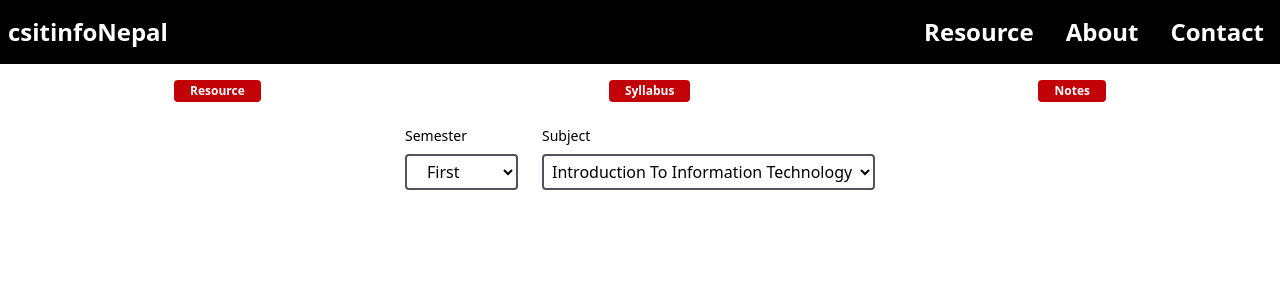
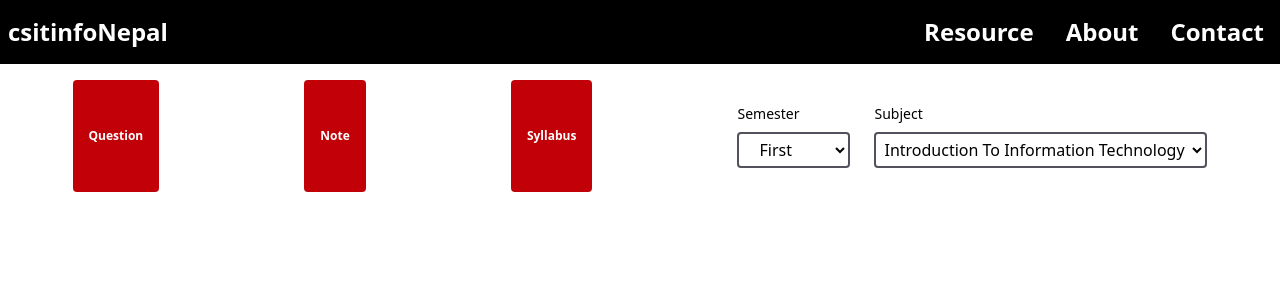
Before and after one commit to Dude6561/CSIT, a React (Vite) app in the folder csitbig/: page /resource in a window 1280 px wide. Shown: the top 300 px of the page. Built offline with nearby package versions, Linux system fonts and the light colour scheme.

Commit message:
made a state and grabbed the input when ppl click on button and selected which semster and working on filter now

```diff
--- a/csitbig/package.json
+++ b/csitbig/package.json
@@ -11,6 +11,7 @@
   },
   "dependencies": {
     "@tailwindcss/postcss": "^4.1.7",
+    "bootstrap": "^5.3.6",
     "postcss": "^8.5.3",
     "react": "^19.1.0",
     "react-dom": "^19.1.0",
--- a/csitbig/src/App.tsx
+++ b/csitbig/src/App.tsx
@@ -4,7 +4,6 @@ import Contact from "./Components/Contact";
 import About from "./Components/About";
 import Resource from "./Components/Resource";
 import MainLayout from "./Layout/MainLayout";
-
 const router = createBrowserRouter([
   {
     path: "/",
@@ -21,9 +20,11 @@ const router = createBrowserRouter([
 
 const App = () => {
   return (
-    <div>
-      <RouterProvider router={router} />
-    </div>
+    <>
+      <div>
+        <RouterProvider router={router} />
+      </div>
+    </>
   );
 };
 
--- a/csitbig/src/Components/Resource.tsx
+++ b/csitbig/src/Components/Resource.tsx
@@ -1,48 +1,33 @@
+import useTabStored from "../StateMgmt/State";
+import { DropDown } from "./dropDown";
+
 const Resource = () => {
+  const setActiveTab = useTabStored((state) => state.setActiveTab);
+  const activeTab = useTabStored((state) => state.activeTab);
+  console.log(activeTab);
+
   return (
     <div>
       <div className="flex justify-around pt-4">
-        <button className="bg-red-700  text-white font-bold  p-0.5 text-[12px] rounded-sm pl-4 pr-4 cursor-pointer">
-          Resource
+        <button
+          className="bg-red-700 text-white font-bold p-0.5 text-[12px] rounded-sm pl-4 pr-4 cursor-pointer"
+          onClick={() => setActiveTab("Question")}
+        >
+          Question
         </button>
-        <button className="bg-red-700  text-white font-bold  p-0.5 text-[12px] rounded-sm pl-4 pr-4 cursor-pointer">
+        <button
+          className="bg-red-700 text-white font-bold p-0.5 text-[12px] rounded-sm pl-4 pr-4 cursor-pointer"
+          onClick={() => setActiveTab("Note")}
+        >
+          Note
+        </button>
+        <button
+          className="bg-red-700 text-white font-bold p-0.5 text-[12px] rounded-sm pl-4 pr-4 cursor-pointer"
+          onClick={() => setActiveTab("Syllabus")}
+        >
           Syllabus
         </button>
-        <button className="bg-red-700  text-white font-bold  p-0.5 text-[12px] rounded-sm pl-4 pr-4 cursor-pointer">
-          Notes
-        </button>
-      </div>
-      <div>
-        <div className="my-6 flex gap-6 justify-center flex-wrap">
-          <div className="flex flex-col gap-2">
-            <label className="text-sm"> Semester </label>
-            <select
-              name="Semester"
-              className="p-1 pl-4 pr-3 border-2 border-zinc-600 rounded"
-            >
-              <option value="First"> First </option>
-              <option value="Second"> Second </option>
-              <option value="Third"> Third </option>
-              <option value="Fourth"> Fourth </option>
-              <option value="Fifth"> Fifth </option>
-              <option value="Sixth"> Sixth </option>
-              <option value="Seventh"> Seventh </option>
-              <option value="Eighth"> Eighth </option>
-            </select>
-          </div>
-          <div className="flex flex-col gap-2">
-            <label className="text-sm"> Subject </label>
-            <select
-              name="Subject"
-              className="p-1 border-2 border-zinc-600 rounded"
-            >
-              <option value="First">
-                Introduction To Information Technology
-              </option>
-              <option value="First">IMaths</option>
-            </select>
-          </div>
-        </div>
+        <DropDown />
       </div>
     </div>
   );
--- /dev/null
+++ b/csitbig/src/Components/dropDown.tsx
@@ -0,0 +1,46 @@
+import { use } from "react";
+import useTabStore from "../StateMgmt/State";
+export const DropDown = () => {
+  const setDropTab = useTabStore((state) => state.setDropTab);
+  const dropTab = useTabStore((state) => state.dropTab);
+  console.log(dropTab);
+
+  return (
+    <div>
+      <div>
+        <div className="my-6 flex gap-6 justify-center flex-wrap">
+          <div className="flex flex-col gap-2">
+            <label className="text-sm"> Semester </label>
+            <select
+              name="Semester"
+              className="p-1 pl-4 pr-3 border-2 border-zinc-600 rounded"
+              onChange={(e) => setDropTab(e.target.value)}
+            >
+              <option value="Second"> First </option>
+              <option value="Second"> Second </option>
+              <option value="Third"> Third </option>
+              <option value="Fourth"> Fourth </option>
+              <option value="Fifth"> Fifth </option>
+              <option value="Sixth"> Sixth </option>
+              <option value="Seventh"> Seventh </option>
+              <option value="Eighth"> Eighth </option>
+            </select>
+          </div>
+
+          <div className="flex flex-col gap-2">
+            <label className="text-sm"> Subject </label>
+            <select
+              name="Subject"
+              className="p-1 border-2 border-zinc-600 rounded"
+            >
+              <option value="First">
+                Introduction To Information Technology
+              </option>
+              <option value="First">IMaths</option>
+            </select>
+          </div>
+        </div>
+      </div>
+    </div>
+  );
+};
--- /dev/null
+++ b/csitbig/src/CustomHook/useFilter.tsx
@@ -0,0 +1,9 @@
+import useTabStore from "../StateMgmt/State";
+import data from "../Constant_Json/csitCourse.json";
+
+function useFiler() {
+  const dropTab = useTabStore((state) => state.dropTab);
+  const activeTab = useTabStore((state) => state.activeTab);
+  return <div></div>;
+}
+export default useFiler;
--- /dev/null
+++ b/csitbig/src/StateMgmt/State.tsx
@@ -0,0 +1,34 @@
+import { create } from "zustand";
+
+type TabStore = {
+  activeTab: String;
+  dropTab: String;
+  setActiveTab: (tab: string) => void;
+  setDropTab: (drop: string) => void;
+};
+type SemInfo = {
+  [SemName: string]: {
+    [subject: string]: {
+      question: any[];
+      note: any[];
+      syllabus: any[];
+    };
+  };
+};
+
+const useTabStore = create<TabStore>((Set) => ({
+  activeTab: "Questions",
+  dropTab: "First",
+  setDropTab: (drop: string) => Set({ dropTab: drop }),
+  setActiveTab: (tab: string) => Set({ activeTab: tab }),
+}));
+const useSemStore = create<SemInfo>((Set) => ({
+  SemesterI: {
+    IntroductionToInformationTechnology: {
+      question: [],
+      note: [],
+      syllabus: [],
+    },
+  },
+}));
+export default useTabStore;
```
Also changed, not shown: 1 other file (tests, documents, lock files or other folders).
